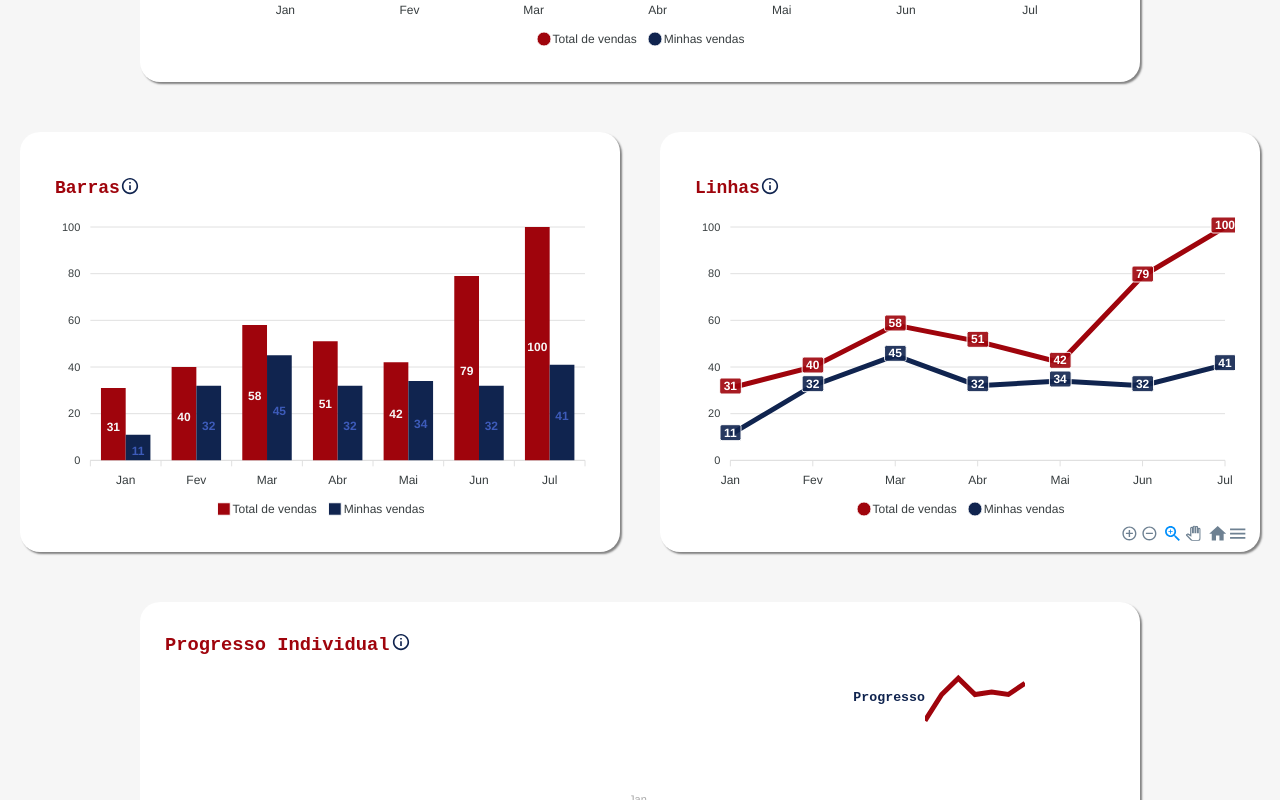
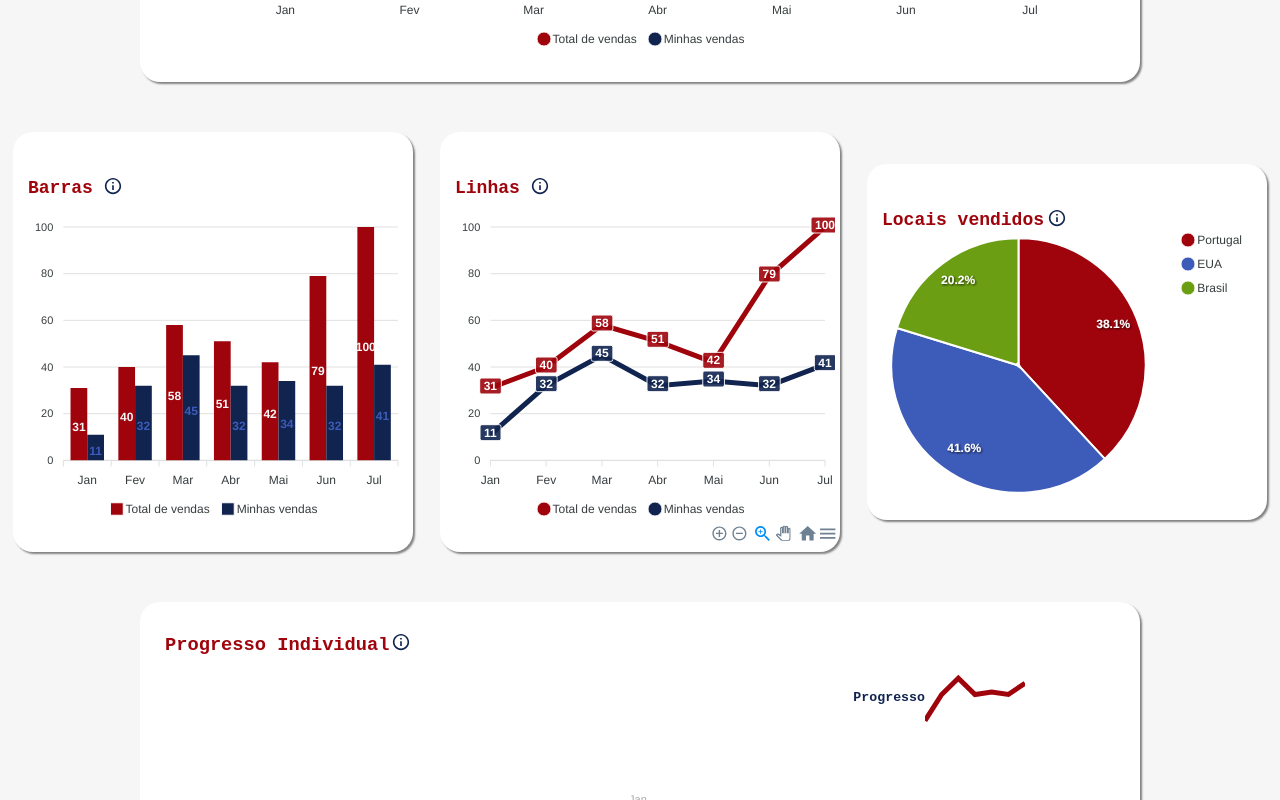
Before and after one commit to TicianneDias/projeto-dashboard-ts, a React (Vite) app: page / in a window 1280 px wide. Shown: the part 600-1400 px from the top of the page. Built offline with nearby package versions, Linux system fonts and the light colour scheme.

Commit message:
Feat: Adição do dashboard sobre localização das vendas

```diff
--- a/src/App.tsx
+++ b/src/App.tsx
@@ -6,6 +6,7 @@ import AreaCharts from './dashboards/AreaCharts';
 import LineChart from './dashboards/LineCharts';
 import MixedContainer from './dashboards/MixedContainer';
 import Filter from './components/Filter';
+import PieChartsCountry from './dashboards/PieChartsCountry'
 
 function App() {
   return (
@@ -17,6 +18,7 @@ function App() {
       <AppContainer>
         <BarChart />
         <LineChart />
+        <PieChartsCountry/>
       </AppContainer>
       <MixedContainer />
     </>
--- a/src/dashboards/BarCharts/index.tsx
+++ b/src/dashboards/BarCharts/index.tsx
@@ -78,7 +78,7 @@ const BarChart: React.FC<Props> = () => {
         options={options}
         series={series}
         height={350}
-        width={550}
+        width={390}
       />
     </DashboardContainer>
   );
--- a/src/dashboards/LineCharts/index.tsx
+++ b/src/dashboards/LineCharts/index.tsx
@@ -40,7 +40,7 @@ const LineChart: React.FC<Props> = () => {
       },
       toolbar: {
         show: true,
-        offsetX: 20,
+        offsetX: 10,
         offsetY: 350
       }
     },
@@ -77,8 +77,8 @@ const LineChart: React.FC<Props> = () => {
         type="line"
         options={options}
         series={series}
-        width={550}
         height={350}
+        width={390}
       />
     </DashboardContainer>
   );
--- /dev/null
+++ b/src/dashboards/PieChartsCountry/index.tsx
@@ -0,0 +1,67 @@
+import ReactApexChart, { Props } from 'react-apexcharts';
+import React from 'react';
+import {
+    DashboardContainer,
+    IconContainer,
+    TooltipBox,
+    TooltipCard,
+    TooltipText
+  } from '../../style/CommunsStyle';
+  import { IoMdInformationCircleOutline } from 'react-icons/io';
+
+const PieChartCountry: React.FC<Props> = () => {
+  const options = {
+    title: {
+        text: `Locais vendidos`,
+        style: {
+          fontSize: '18px',
+          fontFamily: "'Inconsolata', monospace",
+          color: 'var(--color-primary)'
+        }
+      },
+    colors: ['var(--color-primary)', 'var(--color-secundary-light)', 'var(--color-green)'],
+    labels: ['Portugal', 'EUA', 'Brasil'],
+    options: {
+      chart: {
+        type: 'pie'
+      }
+    },
+    responsive: [
+      {
+        breakpoint: 612,
+        options: {
+            labels: ['Portugal', 'EUA', 'Brasil'],
+          chart: {
+            width: '100%'
+          }
+        }
+      }
+    ]
+  };
+
+  const series = [98,107,52];
+
+  return (
+    <DashboardContainer>
+      <TooltipCard>
+        <TooltipText>
+          <IconContainer>
+            <IoMdInformationCircleOutline id="icon" style={{marginLeft:'180px'}} />
+          </IconContainer>
+        </TooltipText>
+        <TooltipBox style={{marginLeft:'150px'}}>
+          <h5>Localização das vendas de imóveis por países vendidos</h5>
+        </TooltipBox>
+      </TooltipCard>
+    <ReactApexChart
+      type="pie"
+      options={options}
+      series={series}
+      height={350}
+      width={390}
+    />
+    </DashboardContainer>
+  );
+};
+
+export default PieChartCountry;
--- a/src/style/CommunsStyle.ts
+++ b/src/style/CommunsStyle.ts
@@ -7,7 +7,7 @@ export const DashboardContainer = styled.div`
     flex-direction: column;
     justify-content: center;
     align-items: center;
-    width: 600px;
+    width: 400px;
     height: auto;
     padding: 15px;
 
@@ -36,7 +36,7 @@ export const IconContainer = styled.div`
     z-index: 999;
     cursor: pointer;
     top: 29px;
-    right: 190px;
+    right: 100px;
 
     #icon {
         color: var(--color-secundary);
@@ -73,7 +73,7 @@ export const TooltipText = styled.div`
 
 export const TooltipBox = styled.div`
   position: absolute;
-  top: -5px;
+  top: -25px;
   left: -170px;
   visibility: hidden;
   width: 180px;
--- a/src/style/Global.ts
+++ b/src/style/Global.ts
@@ -14,7 +14,7 @@ export default createGlobalStyle`
     --color-secundary: #10244F;
     --color-secundary-light: #3D5BB9;
     --color-blue: #26A0FC;
-    --color-green: #26E7A6;
+    --color-green: #6B9E12;
     --color-yellow: #FEBC3B;
 }
 
```
